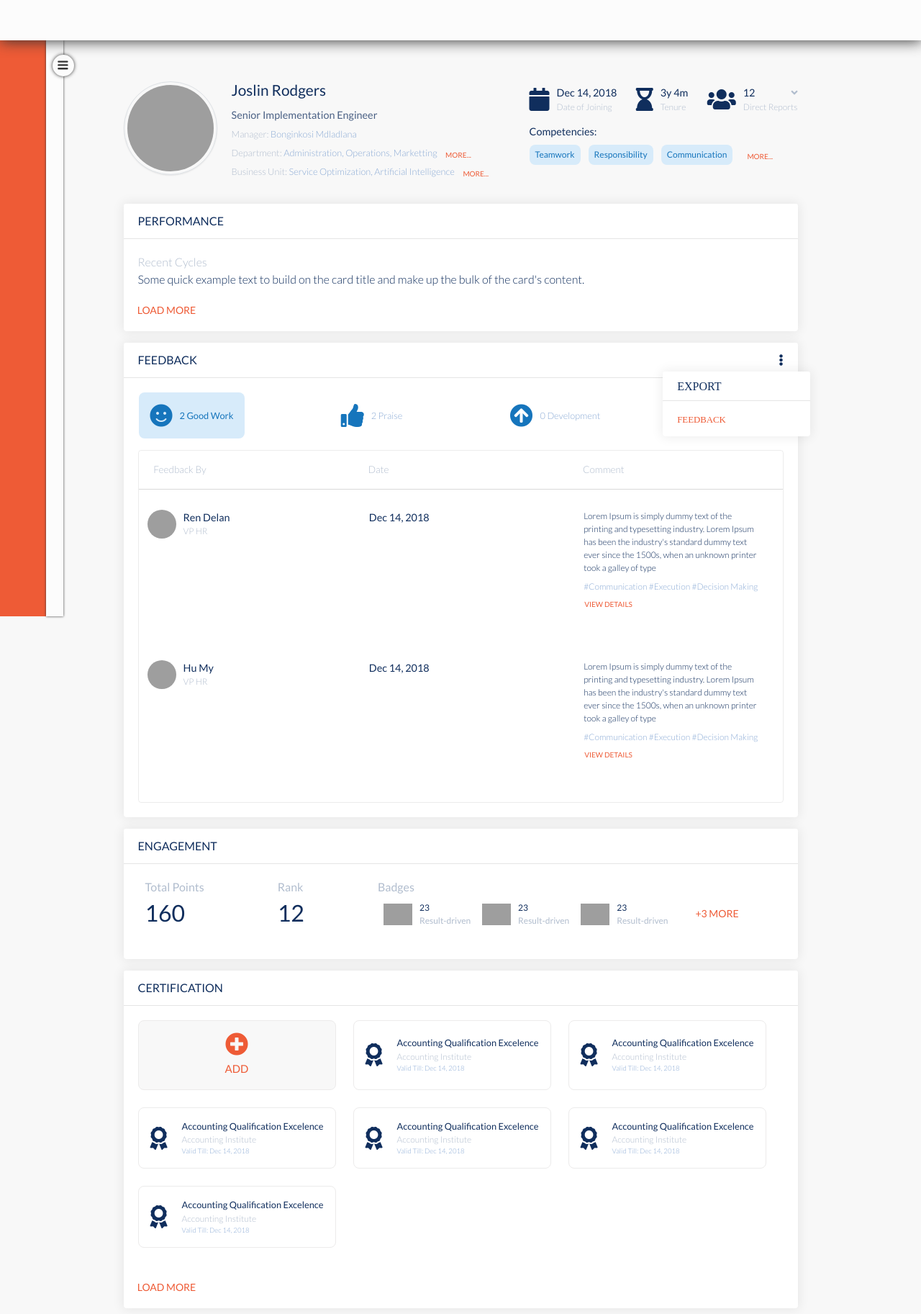
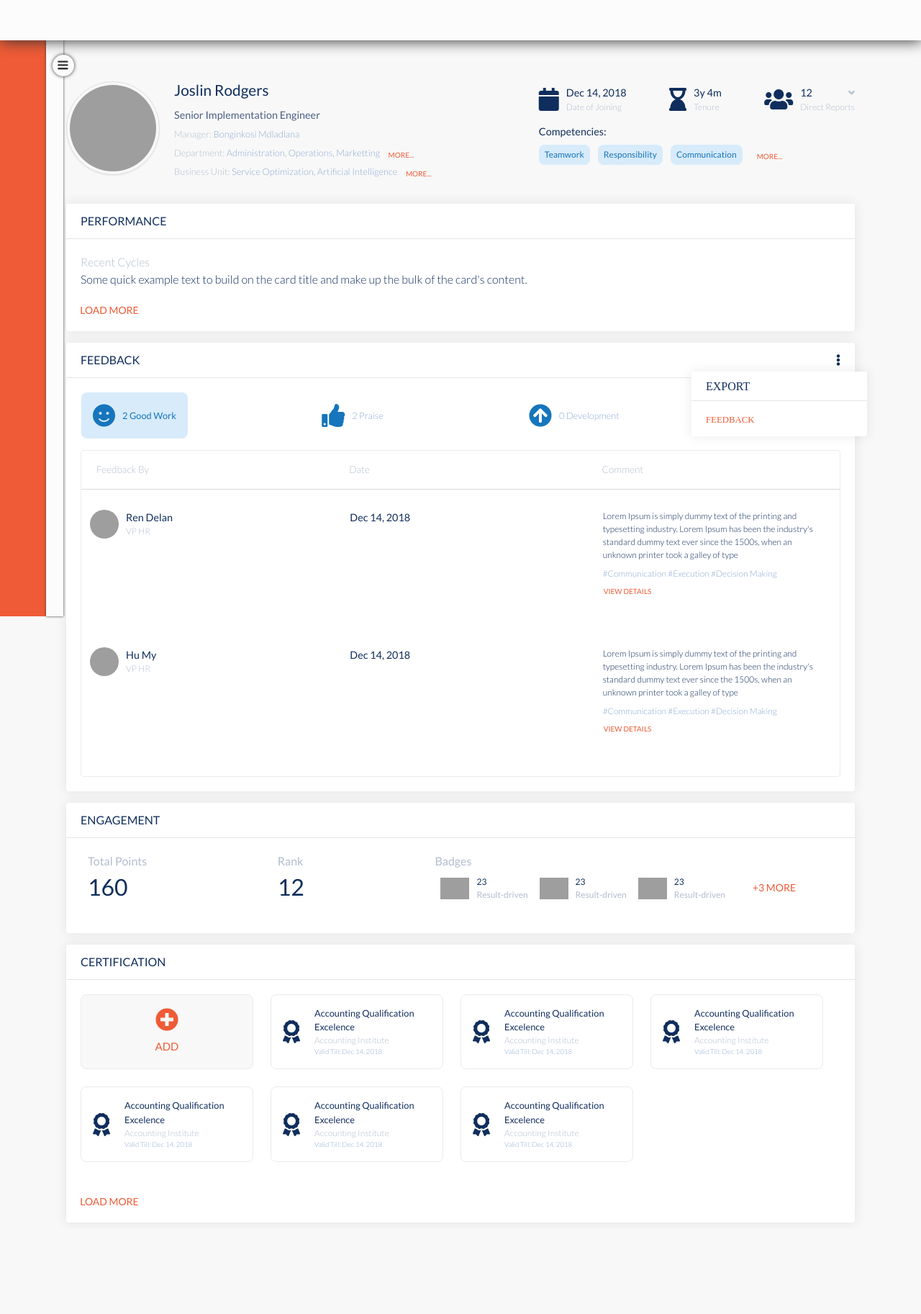
Before and after one commit to indieNik/customized-bootstrap-theme, a website: page cards.html in a window 1280 px wide. Shown: the whole page at 72% size. After the commit the page ends 1706 px from the top, so only its background shows below. Drawn offline with nearby package versions, Linux system fonts and the light colour scheme; grey boxes are pictures that could not be loaded; a script that the page names is missing.

Commit message:
Increased the container width and Reduced the Cert Card Width

```diff
--- a/scss/components/_certifications.scss
+++ b/scss/components/_certifications.scss
@@ -6,7 +6,7 @@
 .certification-card {
     @extend .mini-card;
     padding: 1rem;
-    width: 275px;
+    width: 240px;
     @extend .mr-4, .mb-4;
     border: 1px solid #ecebeb;
     .details {
--- a/scss/layouts/_container.scss
+++ b/scss/layouts/_container.scss
@@ -3,5 +3,5 @@
 }
 
 .container {
-    width: 967px;
+    width: 1126px !important;
 }
```
Also changed, not shown: css/mytheme.css, css/mytheme.min.css.
